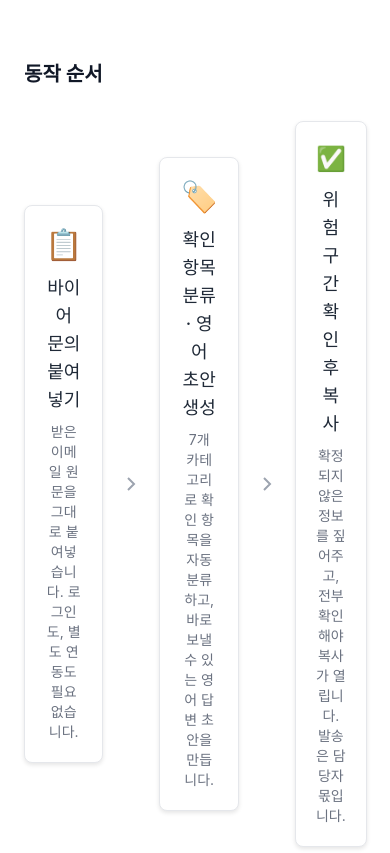
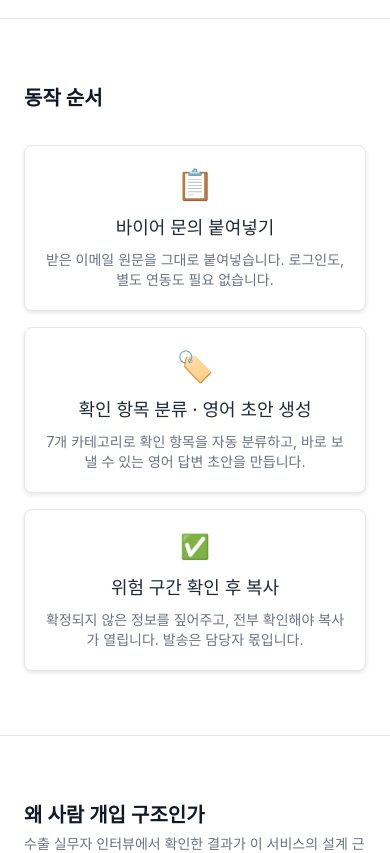
Before and after one commit to steaming-k/Tradvance, a Next.js app: page / in a window 390 px wide. Shown: the part 2660-3513 px from the top of the page. Built offline with nearby package versions, Linux system fonts and the light colour scheme; a web font is replaced by a local one.

Commit message:
Add files via upload

```diff
--- a/app/page.tsx
+++ b/app/page.tsx
@@ -85,14 +85,14 @@ export default function LandingPage() {
             className="mx-auto mb-4 h-[100px] w-auto -translate-x-[15px]"
           />
           <h2 className="mt-3 text-2xl font-semibold leading-loose text-gray-900 sm:text-3xl" style={{ fontFamily: 'Presentation', fontWeight: 600, lineHeight: '1.5' }}>
-            해외 바이어 문의, 확인 항목과 위험 구간까지
+            해외 바이어 문의,<br className="sm:hidden" /> 확인 항목과 위험 구간까지
             <br />
             짚어주는 영어 응대 초안
           </h2>
           <p className="mx-auto mt-4 max-w-xl text-base text-gray-500">
-            소규모 제조업체를 위해, 바이어 문의 원문을 붙여넣으면 확인 항목을 분류하고
+            소규모 제조업체를 위해,<br className="sm:hidden" /> 바이어 문의 원문을 붙여넣으면 확인 항목을 분류하고
             <br />
-            확정되지 않은 정보를 짚어주는 영어 답변 초안을 만들어 드립니다.
+            확정되지 않은 정보를 짚어주는<br className="sm:hidden" /> 영어 답변 초안을 만들어 드립니다.
           </p>
 
           <AnimatedElement>
@@ -241,7 +241,7 @@ export default function LandingPage() {
         <div className="mx-auto max-w-5xl px-6 py-16">
           <h2 className="text-xl font-semibold text-gray-900" style={{ fontFamily: 'Presentation', lineHeight: '1.5' }}>동작 순서</h2>
 
-          <div className="mt-8 flex items-stretch justify-between gap-4">
+          <div className="mt-8 flex items-stretch justify-between gap-4 flex-col md:flex-row">
             {STEPS.map((step, i) => (
               <div key={step.n} className="flex items-center gap-4 flex-1">
                 <AnimatedElement delay={i * 0.1}>
@@ -261,7 +261,7 @@ export default function LandingPage() {
                   </div>
                 </AnimatedElement>
                 {i < STEPS.length - 1 && (
-                  <svg width="24" height="24" viewBox="0 0 24 24" fill="none" stroke="currentColor" strokeWidth="2" className="text-gray-400 flex-shrink-0">
+                  <svg width="24" height="24" viewBox="0 0 24 24" fill="none" stroke="currentColor" strokeWidth="2" className="text-gray-400 flex-shrink-0 hidden md:block">
                     <polyline points="9 18 15 12 9 6"></polyline>
                   </svg>
                 )}
--- a/components/InquiryInputScreen.tsx
+++ b/components/InquiryInputScreen.tsx
@@ -32,13 +32,13 @@ export function InquiryInputScreen({ onSubmit, initialText = "" }: Props) {
         />
 
         <div className="mt-4 flex flex-wrap gap-2">
-          <span className="text-base text-gray-500 mr-1 self-center">샘플로 시작하기 :</span>
+          <span className="text-base text-gray-500 mr-1 self-center w-full sm:w-auto">샘플로 시작하기 :</span>
           {SAMPLE_INQUIRIES.map((sample) => (
             <button
               key={sample.id}
               type="button"
               onClick={() => setText(sample.text)}
-              className="border border-gray-300 text-gray-700 rounded-lg px-4 py-1.5 text-base hover:bg-gray-50 transition-all duration-150"
+              className="border border-gray-300 text-gray-700 rounded-lg px-4 py-1.5 text-base hover:bg-gray-50 transition-all duration-150 w-full sm:w-auto"
             >
               {sample.label}
             </button>
--- a/components/ResultScreen.tsx
+++ b/components/ResultScreen.tsx
@@ -69,7 +69,7 @@ export function ResultScreen({
           </p>
         )}
         {hasRisk && !allChecked && (
-          <div className="flex items-center justify-between">
+          <div className="flex justify-between flex-col sm:flex-row gap-3 items-end sm:items-center">
             <p className="text-lg font-medium text-[#C51010]">
               위험 구간 {riskItems.length}건이 발견되었습니다. 확인 후 복사할 수 있습니다.
             </p>
```
